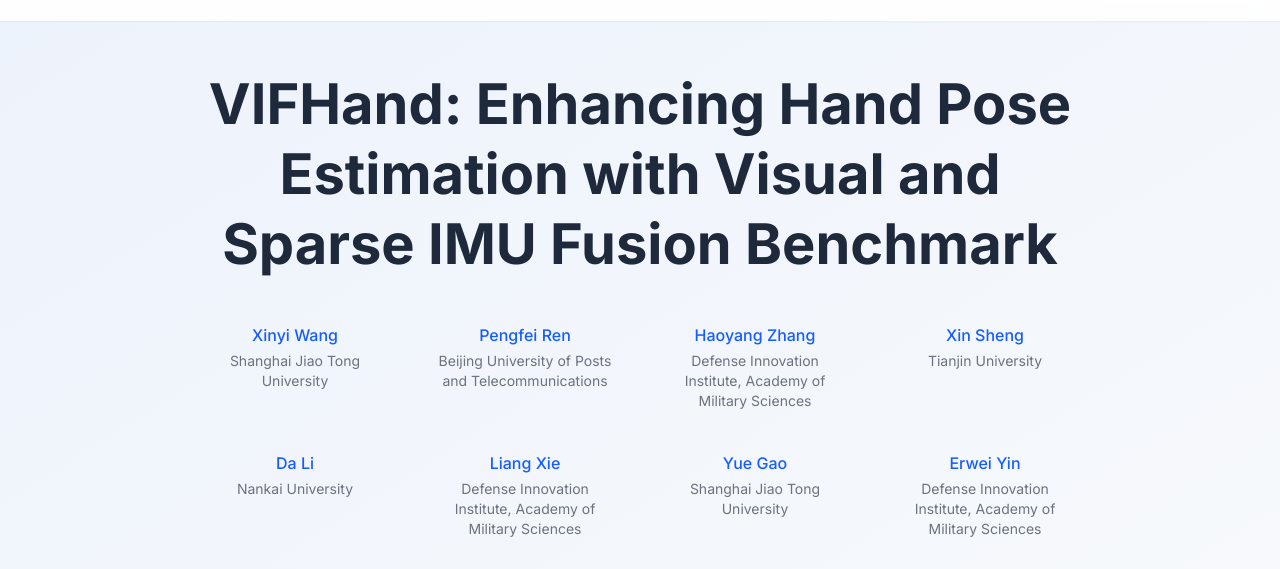
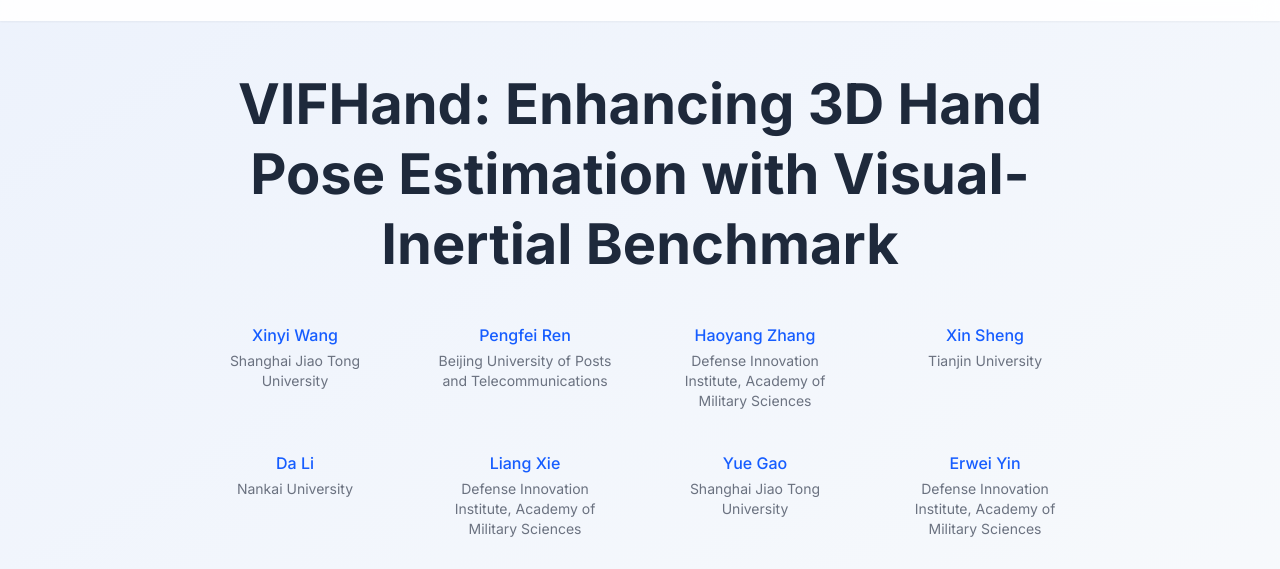
Before and after one commit to Shirley0118/VIFHand, a plain HTML site: page index.html in a window 1280 px wide. Shown: the part 59-628 px from the top of the page. Drawn offline with nearby package versions, Linux system fonts and the light colour scheme.

Commit message:
index.html

```diff
--- a/index.html
+++ b/index.html
@@ -100,7 +100,7 @@
         <div class="container mx-auto px-4">
             <div class="max-w-4xl mx-auto text-center">
                 <h1 class="text-[clamp(2rem,5vw,3.5rem)] font-bold leading-tight text-dark mb-6 animate-fade-in">
-                    VIFHand: Enhancing Hand Pose Estimation with Visual and Sparse IMU Fusion Benchmark
+                    VIFHand: Enhancing 3D Hand Pose Estimation with Visual-Inertial Benchmark
                 </h1>
                 <p class="text-[clamp(1.1rem,2vw,1.3rem)] text-gray-600 mb-8 animate-slide-up">
 
```
